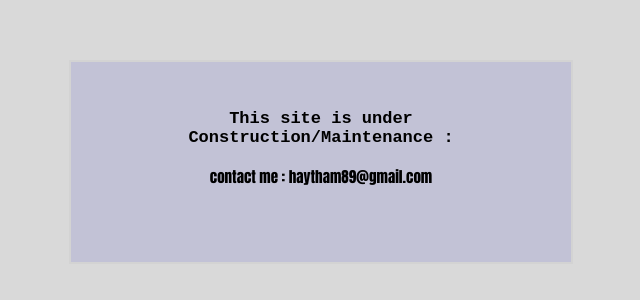
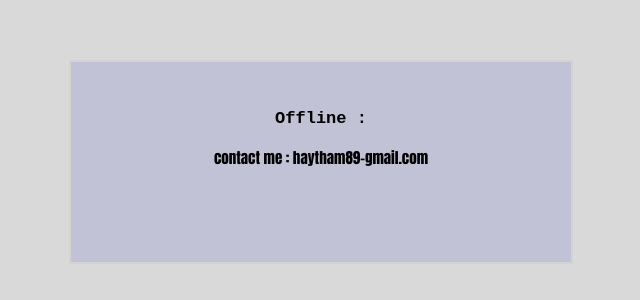
Before and after one commit to haytham89/haytham89.github.io, a plain HTML site: page index.html in a window 1280 px wide. Shown: the part 238-538 px from the top of the page, without its empty margins (319-959 px from the left). Drawn offline with Linux system fonts and the light colour scheme.

Commit message:
Update index.html

```diff
--- a/index.html
+++ b/index.html
@@ -35,8 +35,8 @@
         </style>
      <body>
      <div>
-         <p>This site is under Construction/Maintenance :</p>
-        <span>contact me : haytham89@gmail.com</span>
+         <p>Offline :</p>
+        <span>contact me : haytham89-gmail.com</span>
     </div>
 </body>
 </html>
```
